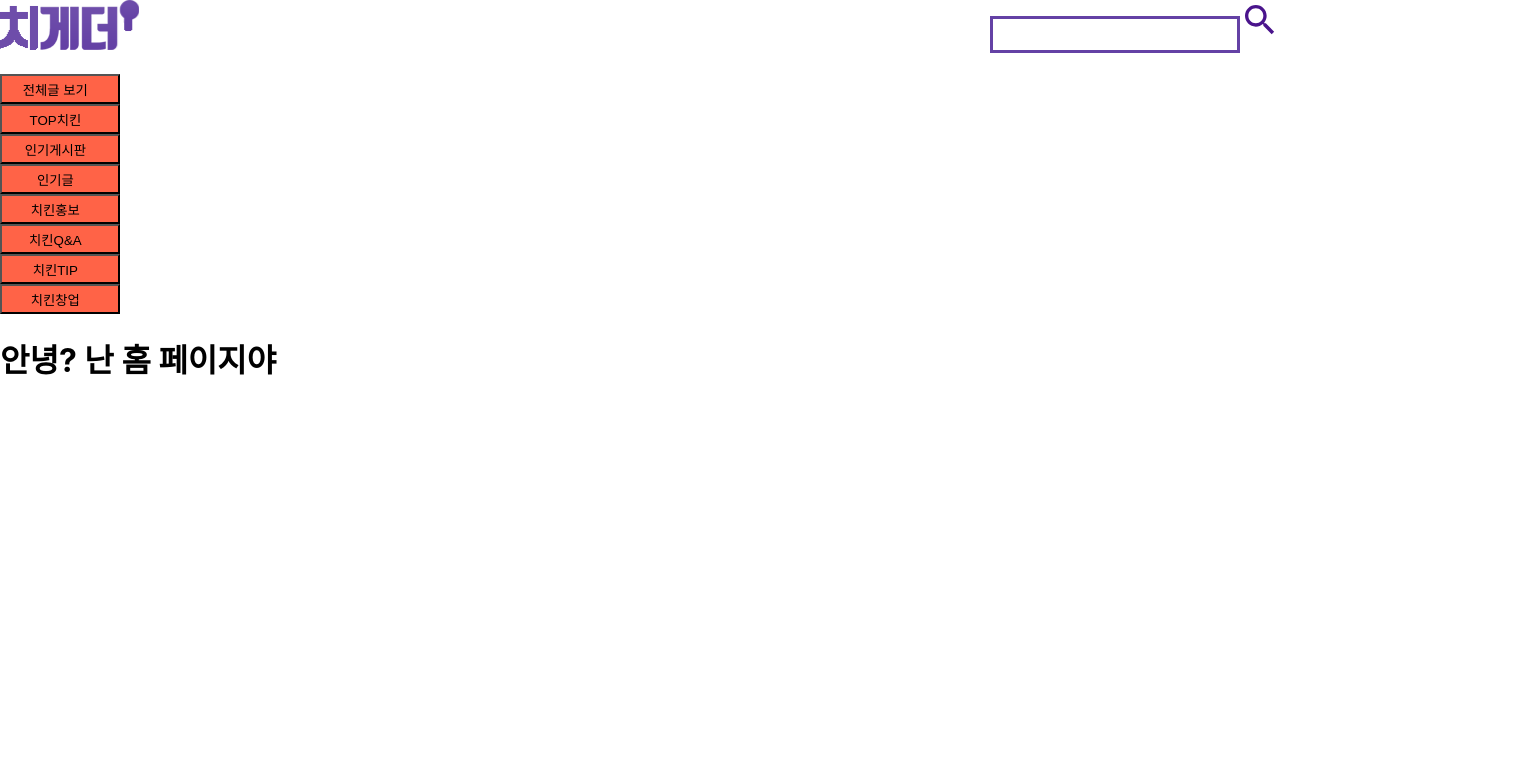
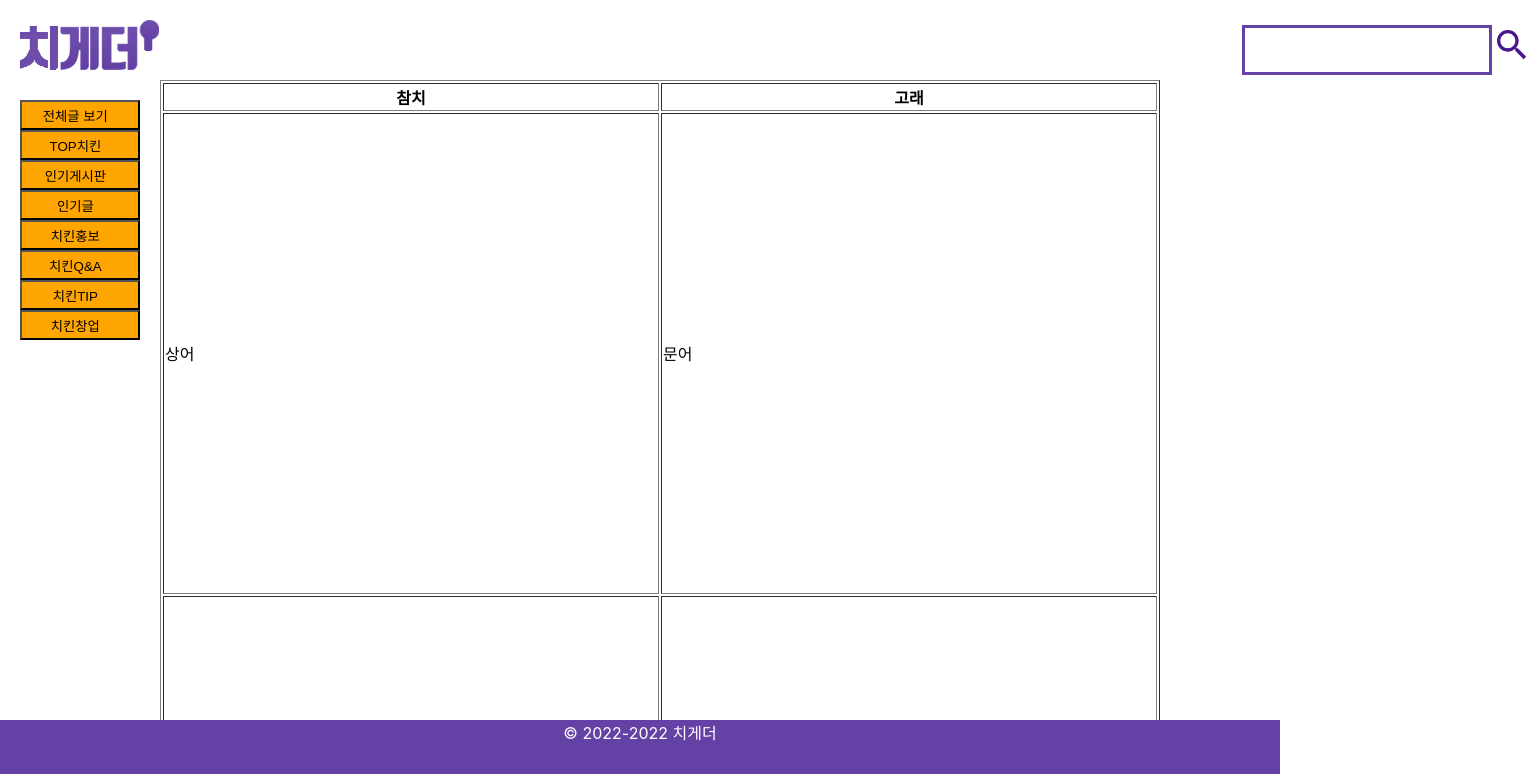
Before and after one commit to e-ssamma/chigether, a React (Create React App) app: page / in a window 1280 px wide. Shown: the top 774 px of the page, 1532 px wide, since content can reach past the window. Built offline with nearby package versions, Linux system fonts and the light colour scheme.

Commit message:
display flex 화면 적용 메인 페이지 table 적용 -추후 해야하는 것 : 검색창 벗어난 것 재위치 footer 이상하게 적용 되는 것 수정

```diff
--- /dev/null
+++ b/src/components/Contents-MainPage/index.jsx
@@ -0,0 +1,29 @@
+import React from "react";
+
+function MainPage() {
+  return (
+    <div>
+      <table border={1} width="1000px" height="1000px">
+        <thead>
+          <tr>
+            <th>참치</th>
+            <th>고래</th>
+          </tr>
+        </thead>
+        <tbody>
+		  <tr>
+		    <td>상어</td>
+            <td>문어</td>
+          </tr>
+          <tr>
+		    <td>오징어</td>
+            <td>고등어</td>
+          </tr>
+        </tbody>
+
+      </table>
+    </div>
+  );
+}
+
+export default MainPage;
--- a/src/components/Footer/style.css
+++ b/src/components/Footer/style.css
@@ -1,4 +1,6 @@
 .footer {
+  width: 100%;
+  height: 10%;
   text-align: center;
   position: absolute;
   background-color: #6441a5;
--- a/src/components/Header/index.jsx
+++ b/src/components/Header/index.jsx
@@ -10,7 +10,7 @@ function Header() {
 	  <Link to="/">
 	    <img className="logo-image" src="img/logo.png" />
 	  </Link>
-	  <div>
+	  <div className="search">
         <input className="search-input" type="text" name="search" />
         <SearchIcon sx={{color: purple[900], fontSize: 40}} />
 	  </div>
--- a/src/components/Header/style.css
+++ b/src/components/Header/style.css
@@ -3,22 +3,27 @@
   width: 139px;
 }
 
+.header {
+  width: 100%;
+  display: flex;
+  justify-content: space-between;
+  margin-top: 20px;
+  margin-left: 20px;
+  margin-right: 20px;
+}
+
+.search {
+  position: relative;
+  display: flex;
+  flex-direction: row;
+  width: 50px;
+  height: 50px;
+  padding: 0.3em 0.5em;
+}
+
 .search-input {
-  position: relative;
   border: 3px solid #6441a5;
   background: #fff;
   font-size: 1.1em;
   padding: 0.3em 0.5em;
 }
-
-.header {
-  display: flex;
-  justify-content: space-between;
-}
-
-.search-button {
-  background: white url("/public/img/dodbogi.png") no-repeat center center;
-  width: 50px;
-  height: 50px;
-  padding: 0.3em 0.5em;
-}
--- a/src/components/SideBar/index.jsx
+++ b/src/components/SideBar/index.jsx
@@ -46,6 +46,8 @@ export default SideBar;
 
 const Sidebar = styled.nav`
   margin-top: 20px;
+  margin-left: 20px;
+  margin-right: 20px;
 
   button {
     height: 30px;
@@ -54,6 +56,6 @@ const Sidebar = styled.nav`
   }
 
   .btn-orange {
-    background-color: tomato;
+    background-color: orange;
   }
 `;
--- a/src/components/index.jsx
+++ b/src/components/index.jsx
@@ -2,13 +2,19 @@ import React from "react";
 import Header from "./Header";
 import SideBar from "./SideBar";
 import Footer from "./Footer";
+import Contents from "./Contents-MainPage";
+import "./style.css"
 
 const Content = () => (
-  <>
+  <div>
     <Header />
-    <SideBar />
+    <div className="contents">
+      <SideBar />
+      <Contents />
+    </div>
+
     <Footer />
-  </>
+  </div>
 );
 
 export default Content;
--- /dev/null
+++ b/src/components/style.css
@@ -0,0 +1,4 @@
+.contents {
+  display: flex;
+  flex-direction: row;
+}
```
